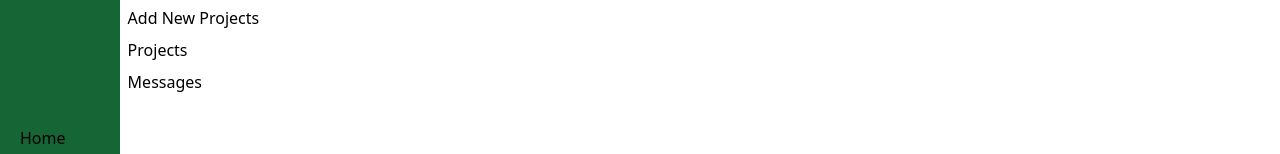
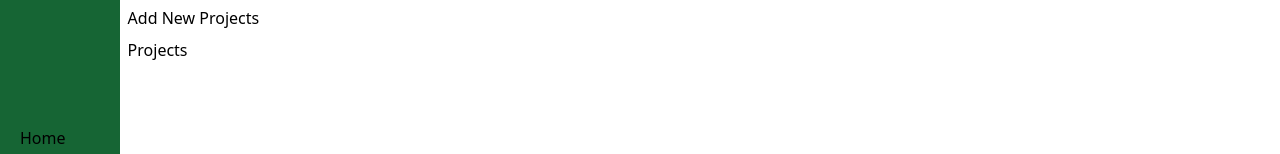
Before and after one commit to ramirez-trees/ramirez-tree-service, a Next.js app: page /dashboard/create in a window 1280 px wide. Shown: the part 226-380 px from the top of the page. Built offline with nearby package versions, Linux system fonts and the light colour scheme.

Commit message:
removed messages from dashboard menu

```diff
--- a/src/app/dashboard/_components/sidenav.tsx
+++ b/src/app/dashboard/_components/sidenav.tsx
@@ -9,7 +9,6 @@ export default function SideNav() {
         <Link href="/dashboard/create">Add New Projects</Link>
       </li>
       <li>Projects</li>
-      <li>Messages</li>
     </ul>
   );
 }
--- a/src/app/dashboard/create/page.tsx
+++ b/src/app/dashboard/create/page.tsx
@@ -1,7 +1,7 @@
 import { Protect } from "@clerk/nextjs";
 export default function CreateProject() {
   return (
-    <Protect permission="org:Admin" fallback={<p>You dont have permission</p>}>
+    <Protect permission="org:admin" fallback={<p>You dont have permission</p>}>
       <p>you do have permission</p>
     </Protect>
   );
```
